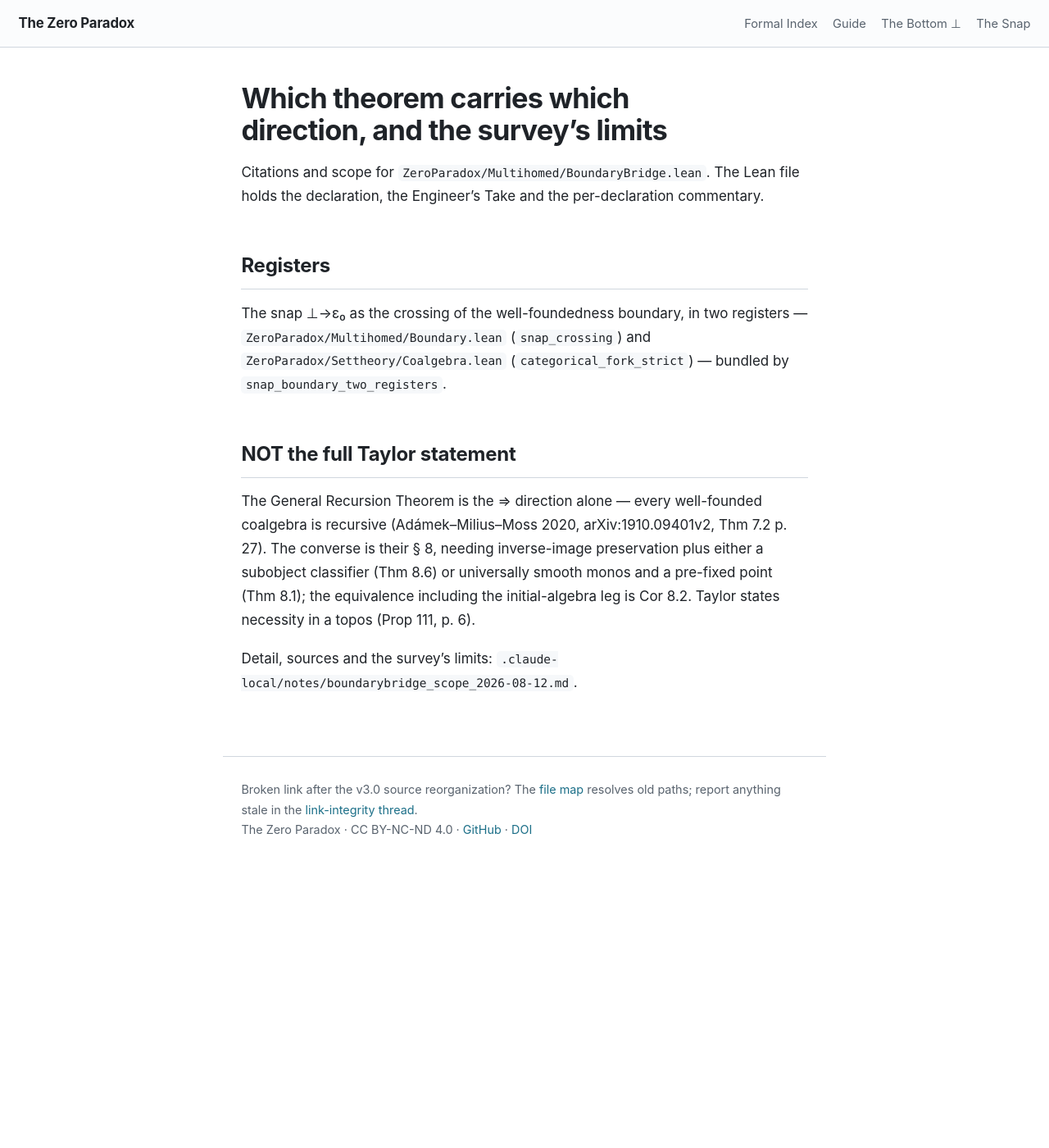
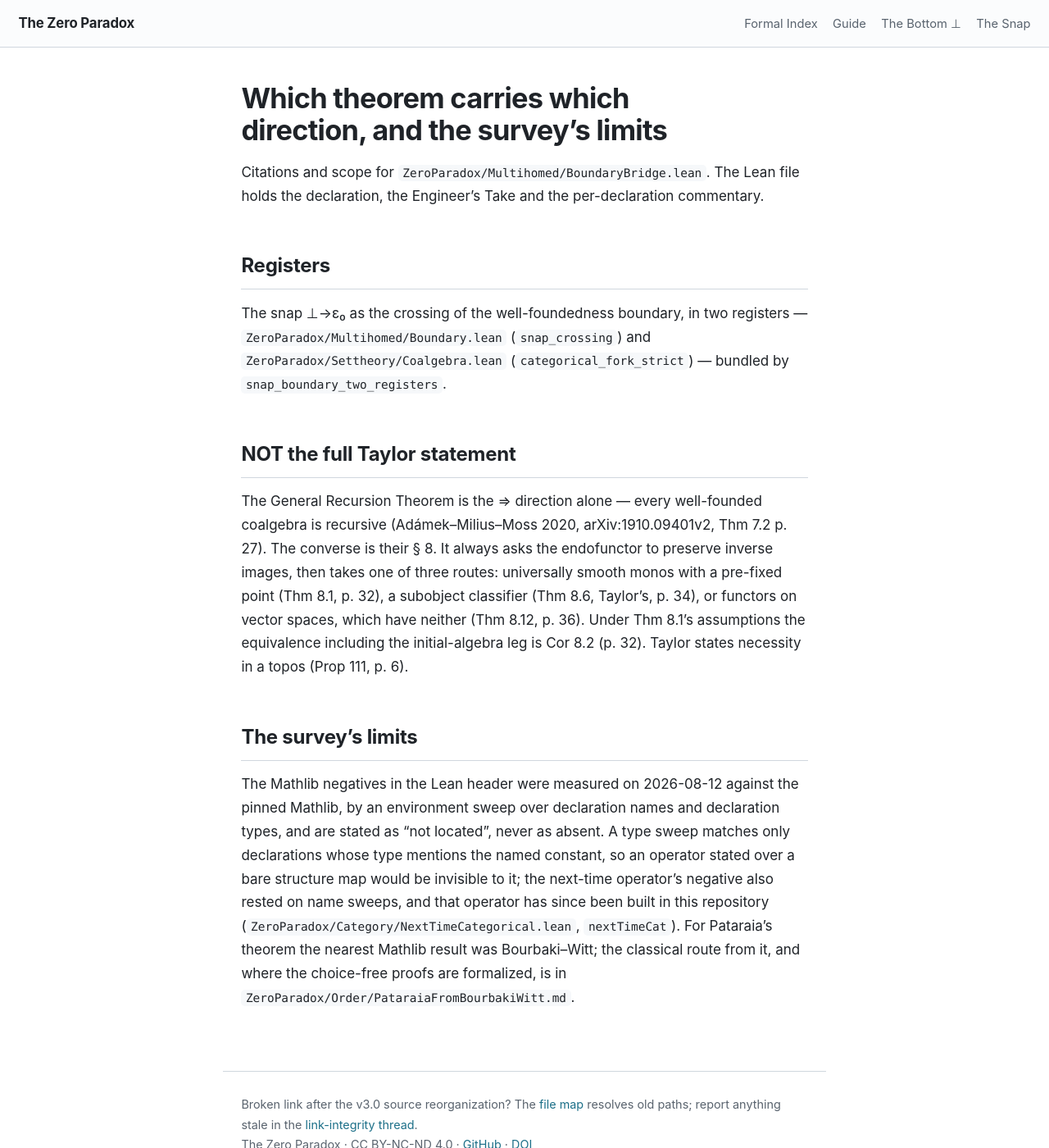
Before and after one commit to timbrigham/ZeroParadox, a Jekyll site: the page built from ZeroParadox/Multihomed/BoundaryBridge.md, in a window 1280 px wide and 1400 px high. Shown: the whole window at 82% size. Built offline with Jekyll 4.4.1, drawn with Linux system fonts in a browser that asks for light colours; our own code applies the rules of GitHub Pages for plain Markdown files.

Commit message:
Remediate Pataraia/Bourbaki-Witt gate round 1 findings
Prior-art F1: credit the classical route as standard (Adamek-Milius-Moss
CALCO 2021 Thm 2.1, Cor 2.6; Bauer-Lumsdaine arXiv:1201.0340 p. 3, Prop 3.4)
in the PDF box, the Lean docstrings and a new ride-along
ZeroParadox/Order/PataraiaFromBourbakiWitt.md.
Prior-art F2: name the Agda formalizations (TypeTopology Various.Pataraia,
Various.Pataraia-Taylor) and Dubut-Yamada's choice-free Isabelle/HOL library;
keep classical, choice-free-classical and intuitionistic apart; Lean port
"not located" with the searched scope.
Prior-art F3: Lean core Lean.Order.fix_eq / fix_induct noted in the ride-along.
Prior-art F4: Taylor Prop 117 with Thm 118 for the intuitionistic proof.
Adversary O1 / editorial O2: the General Recursion Theorem is what upgrades
the bridge; the intuitionistic proof would additionally drop Classical.choice.
Adversary O2: Engineer's Take replaced with Tim's approved text (2026-09-28).
Adversary O3 / editorial O3: BoundaryBridge.md no longer points at a private
path; the survey's limits are stated in the file.
Adversary O4: BoundaryBridge.lean header says the derivation, not the Mathlib
file, yields the statement.
Editorial O1: "both of Pataraia's statements" replaced by Taylor Thm 118 and
Cor. 119 in the Section IV body and CLAIMS.md.
Editorial O4: BoundaryBridge.md lists all three section 8 routes (Thm 8.1,
8.6, 8.12), matching the PDF.
Keystone Addendum stays v1.14 (unreleased arc), changelog extended, PDF rebuilt,
register formal hash recomputed, MANIFEST regenerated.

Co-Authored-By: Claude Opus 5.5 (1M context) <noreply@anthropic.com>
Claude-Session: https://claude.ai/code/session_01M7PxaZmdYwacRczCRPuVWC

```diff
--- a/ZeroParadox/Multihomed/BoundaryBridge.md
+++ b/ZeroParadox/Multihomed/BoundaryBridge.md
@@ -13,8 +13,19 @@ The snap ⊥→ε₀ as the crossing of the well-foundedness boundary, in two re
 
 The General Recursion Theorem is the ⇒ direction alone — every
 well-founded coalgebra is recursive (Adámek–Milius–Moss 2020, arXiv:1910.09401v2, Thm 7.2 p. 27). The
-converse is their § 8, needing inverse-image preservation plus either a subobject classifier (Thm 8.6)
-or universally smooth monos and a pre-fixed point (Thm 8.1); the equivalence including the
-initial-algebra leg is Cor 8.2. Taylor states necessity in a topos (Prop 111, p. 6).
+converse is their § 8. It always asks the endofunctor to preserve inverse images, then takes one of
+three routes: universally smooth monos with a pre-fixed point (Thm 8.1, p. 32), a subobject
+classifier (Thm 8.6, Taylor's, p. 34), or functors on vector spaces, which have neither (Thm 8.12,
+p. 36). Under Thm 8.1's assumptions the equivalence including the initial-algebra leg is Cor 8.2
+(p. 32). Taylor states necessity in a topos (Prop 111, p. 6).
 
-Detail, sources and the survey's limits: `.claude-local/notes/boundarybridge_scope_2026-08-12.md`.
+## The survey's limits
+
+The Mathlib negatives in the Lean header were measured on 2026-08-12 against the pinned Mathlib, by
+an environment sweep over declaration names and declaration types, and are stated as "not located",
+never as absent. A type sweep matches only declarations whose type mentions the named constant, so
+an operator stated over a bare structure map would be invisible to it; the next-time operator's
+negative also rested on name sweeps, and that operator has since been built in this repository
+(`ZeroParadox/Category/NextTimeCategorical.lean`, `nextTimeCat`). For Pataraia's theorem the nearest
+Mathlib result was Bourbaki–Witt; the classical route from it, and where the choice-free proofs are
+formalized, is in `ZeroParadox/Order/PataraiaFromBourbakiWitt.md`.
```
Also changed, not shown: CLAIMS.md (+1 -1 lines), ZeroParadox/MANIFEST.md (+1 -0 lines), ZeroParadox/Order/PataraiaFromBourbakiWitt.md (added, +45 -0 lines), register.md (+1 -1 lines), scripts/build_zpj_keystone_addendum.py (+28 -16 lines), 3 other files.
